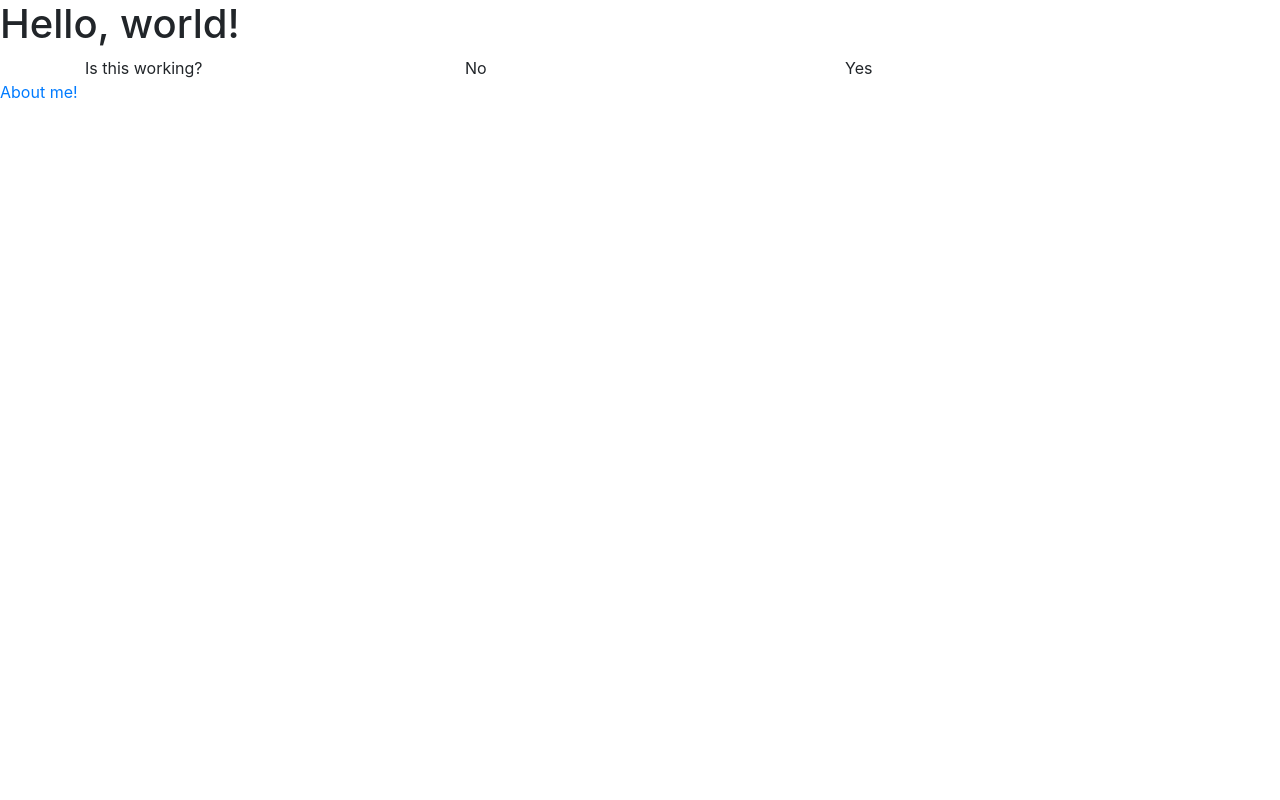
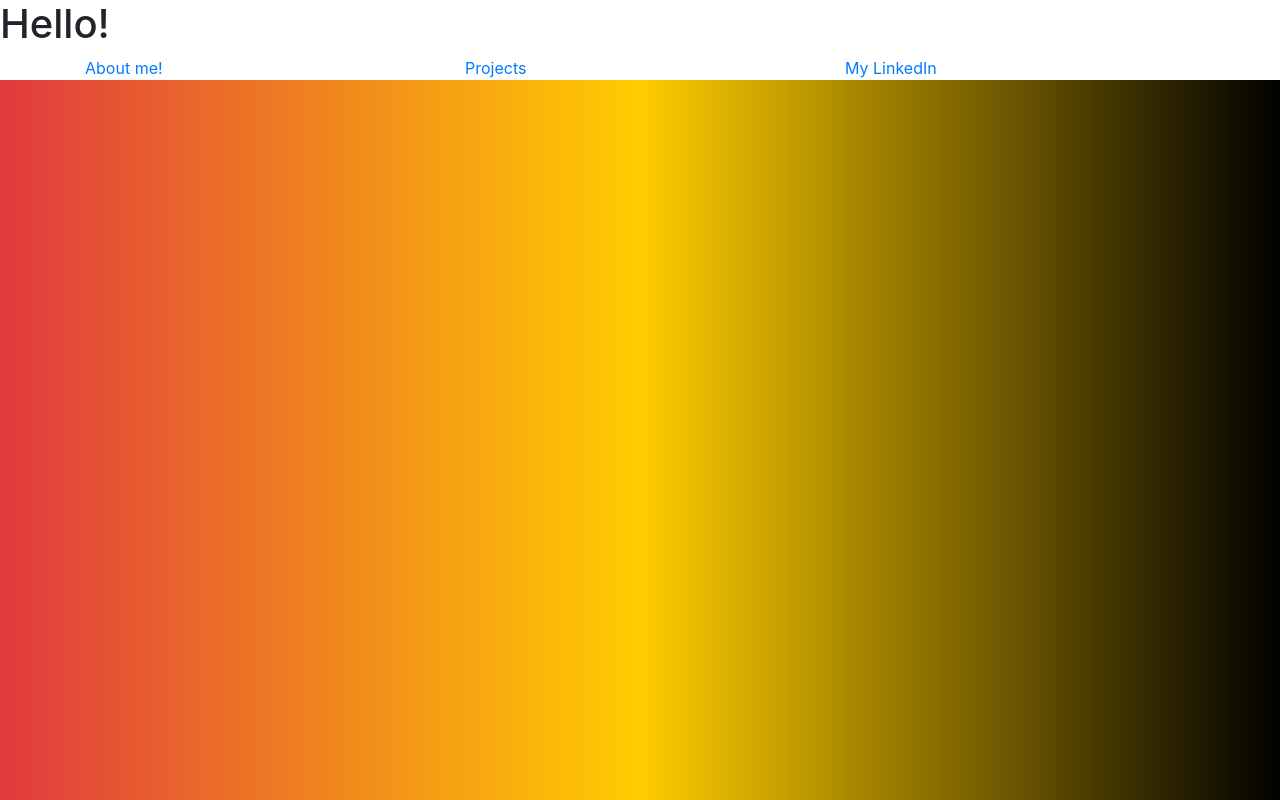
Before and after one commit to eballard2023/eballard2023.github.io, a plain HTML site: page index.html in a window 1280 px wide. Drawn offline with nearby package versions, Linux system fonts and the light colour scheme.

Commit message:
Adding alot

```diff
--- a/index.html
+++ b/index.html
@@ -7,27 +7,32 @@
     <link href="https://cdn.jsdelivr.net/npm/bootstrap@5.3.0-alpha3/dist/css/bootstrap.min.css" rel="stylesheet" integrity="sha384-KK94CHFLLe+nY2dmCWGMq91rCGa5gtU4mk92HdvYe+M/SXH301p5ILy+dN9+nJOZ" crossorigin="anonymous">
     <script src="https://cdn.jsdelivr.net/npm/@popperjs/core@2.11.7/dist/umd/popper.min.js" integrity="sha384-zYPOMqeu1DAVkHiLqWBUTcbYfZ8osu1Nd6Z89ify25QV9guujx43ITvfi12/QExE" crossorigin="anonymous"></script>
     <link rel="stylesheet" href="node_modules/bootstrap/dist/css/bootstrap.min.css" />
+    <link rel="stylesheet" href="me.css" type="text/css">
+
 
 <script src="https://cdn.jsdelivr.net/npm/bootstrap@5.3.0-alpha3/dist/js/bootstrap.min.js" integrity="sha384-Y4oOpwW3duJdCWv5ly8SCFYWqFDsfob/3GkgExXKV4idmbt98QcxXYs9UoXAB7BZ" crossorigin="anonymous"></script>
   </head>
   <body>
-    <h1>Hello, world!</h1>
+    <h1>Hello!</h1>
 
     <div class="container">
         <div class="row">
           <div class="col-md-4">
-            Is this working?
+            <a href = "about.html">About me!</a>
           </div>
           <div class="col-md-4">
-            No
+            <a href = "projects.html">Projects</a>
           </div>
           <div class="col-md-4">
-            Yes
+            <a href = "https://www.linkedin.com/in/elijah-ballard/" target="_blank">My LinkedIn</a>
           </div>
         </div>
       </div>
+
+
+
     <script src="https://cdn.jsdelivr.net/npm/bootstrap@5.3.0-alpha3/dist/js/bootstrap.bundle.min.js" integrity="sha384-ENjdO4Dr2bkBIFxQpeoTz1HIcje39Wm4jDKdf19U8gI4ddQ3GYNS7NTKfAdVQSZe" crossorigin="anonymous"></script>
 
-    <a href = "about.html">About me!</a>
+
   </body>
 </html>
--- a/me.css
+++ b/me.css
@@ -1,4 +1,8 @@
-.yosemite {
-    width:50%;
-    height:50%;
+html {
+    background: rgb(224,58,62);
+background: linear-gradient(90deg, rgba(224,58,62,1) 0%, rgba(255,205,0,1) 50%, rgba(0,0,0,1) 100%);
+
+
+/* https://cssgradient.io/ */
+
 }
```
Also changed, not shown: about.html (+4 -0 lines), projects.html (added, +12 -0 lines), 2 other files.
